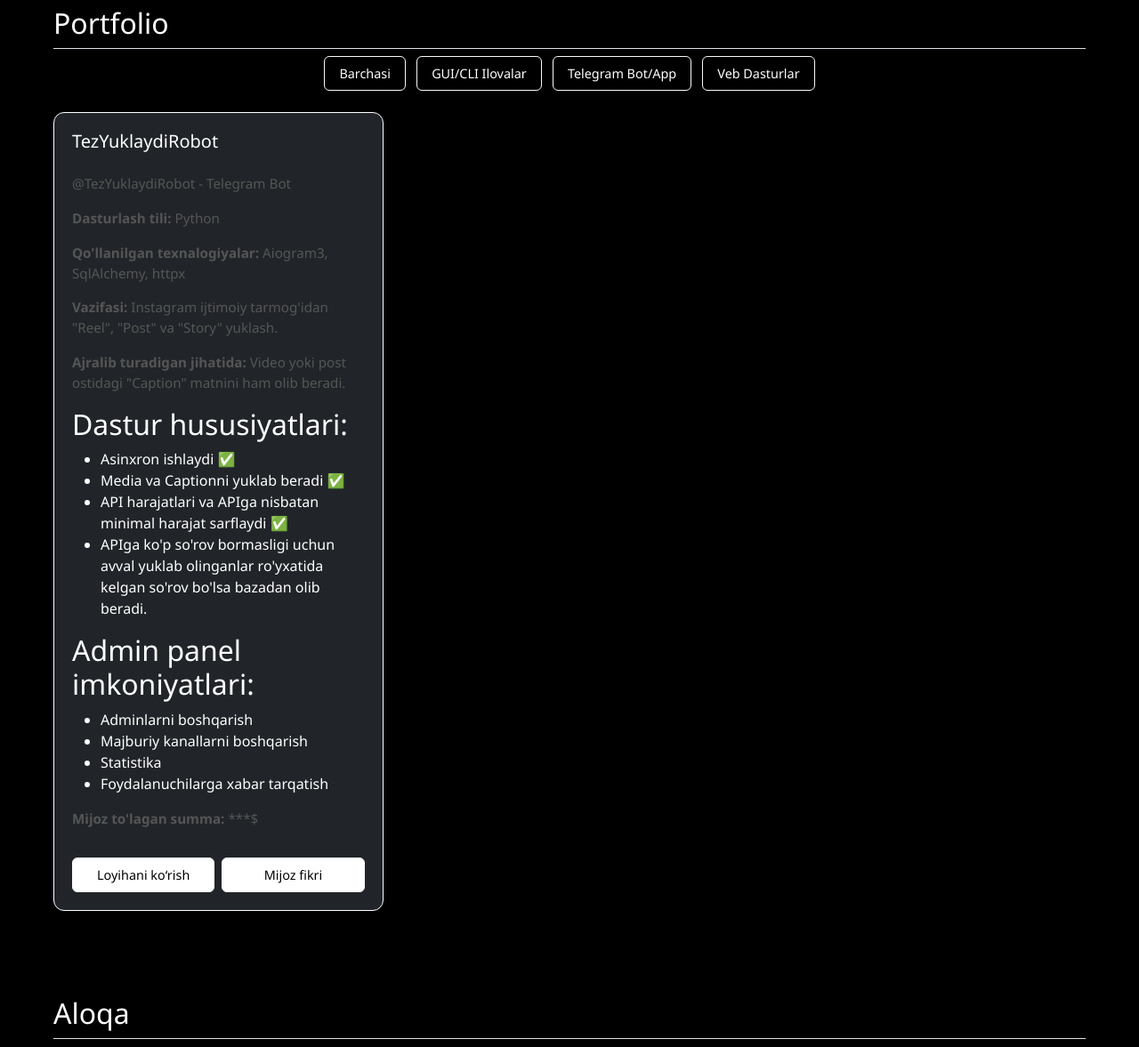
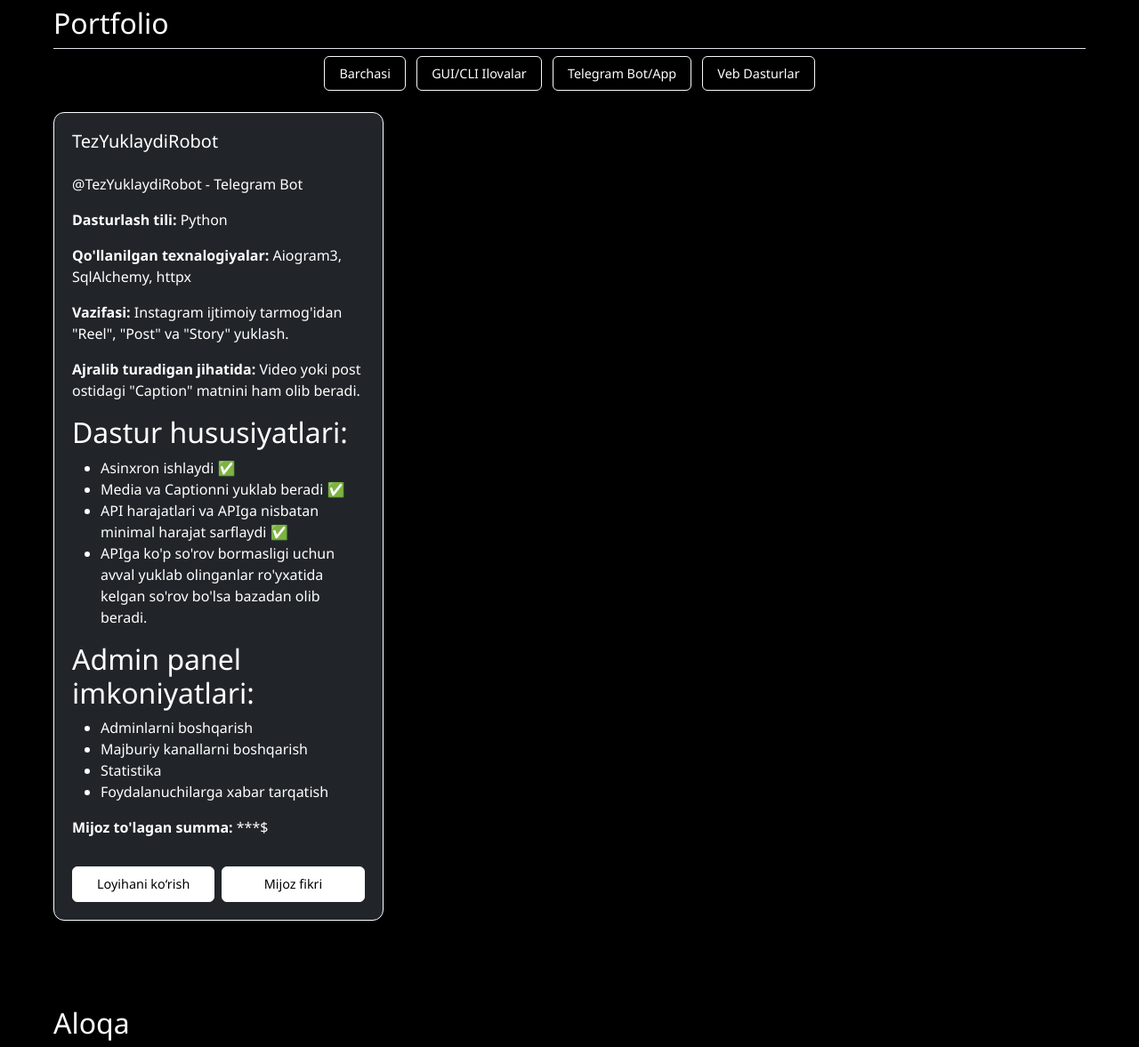
Before and after one commit to akhatkulov/akhatkulov.github.io, a Flask app: page / in a window 1280 px wide. Shown: the part 1194-2371 px from the top of the page at 89% size. Run offline with Flask 3, Linux system fonts and the light colour scheme; data comes from the database, SQL or seed files in the repository; some libraries are stand-ins or nearby versions.

Commit message:
Update style.css

```diff
--- a/v2/static/style.css
+++ b/v2/static/style.css
@@ -75,11 +75,6 @@
     font-size: 1.2rem;
 }
 
-.card-body p {
-    font-size: 0.95rem;
-    color: #555;
-}
-
 .links {
     display: flex;
     gap: 10px;
```
